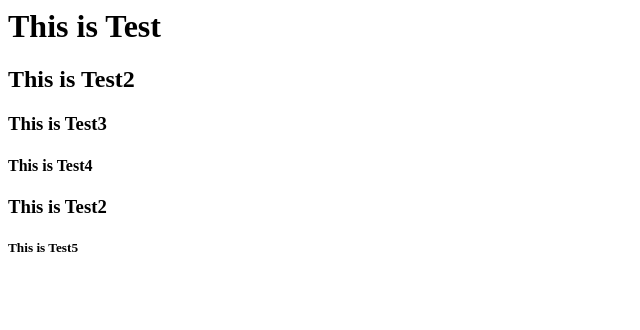
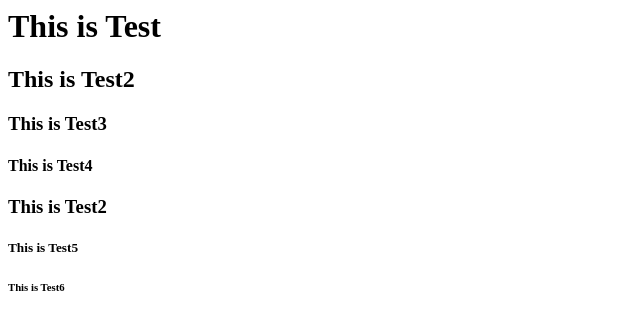
Before and after one commit to Rohinee-Shinde18/TestRepo, a plain HTML site: page index.html in a window 1280 px wide. Shown: the full height of the page, 0-640 px from the left. Drawn offline with Linux system fonts and the light colour scheme.

Commit message:
remote changes

```diff
--- a/index.html
+++ b/index.html
@@ -4,3 +4,4 @@
 <h4>This is Test4</h4>
 <h3>This is Test2</h3>
 <h5>This is Test5</h5>
+<h6>This is Test6</h6>
```
